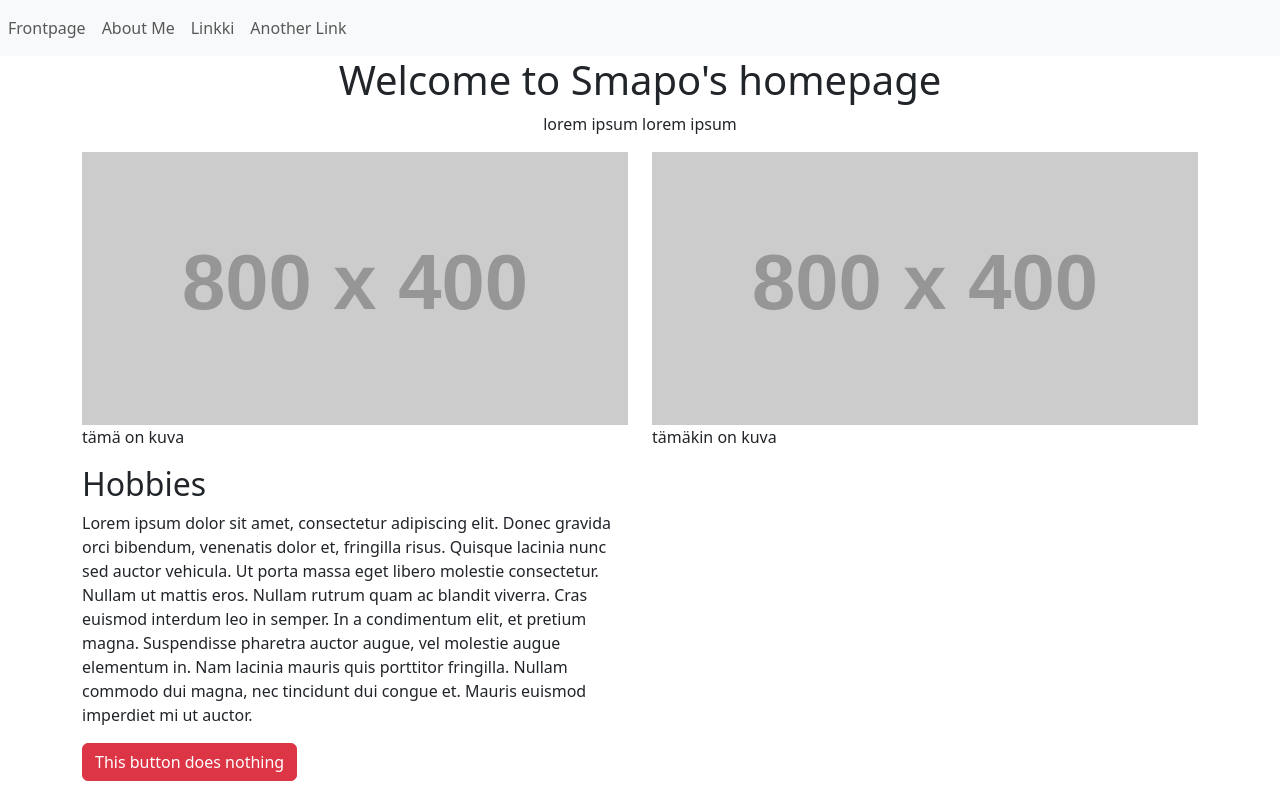
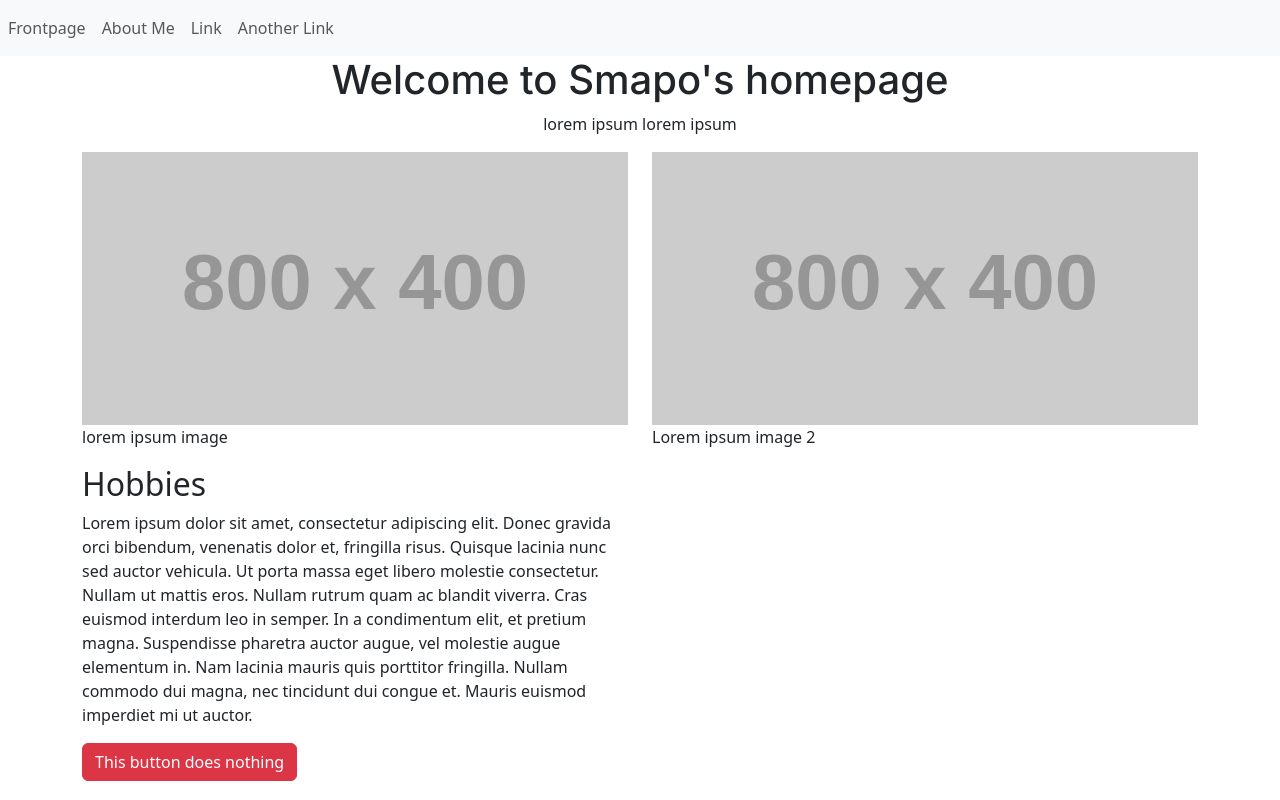
Before and after one commit to Smapo/Smapo.github.io, a plain HTML site: page index.html in a window 1280 px wide. Drawn offline with nearby package versions, Linux system fonts and the light colour scheme; placeholder pictures from the web are drawn by us.

Commit message:
Update font

```diff
--- a/index.html
+++ b/index.html
@@ -1,6 +1,9 @@
 <!DOCTYPE html>
 <html>
     <head>
+        <link rel="preconnect" href="https://fonts.googleapis.com">
+        <link rel="preconnect" href="https://fonts.gstatic.com" crossorigin>
+        <link href="https://fonts.googleapis.com/css2?family=Inter:wght@100..900&display=swap" rel="stylesheet">
         <meta charset="utf-8">
     <meta name="viewport" content="width=device-width, initial-scale=1">
 
@@ -15,6 +18,14 @@
             .glow-on-hover:hover {
                 box-shadow: 0 0 10px #000000
             }
+            h1 {
+                  font-family: "Inter", sans-serif;
+  font-optical-sizing: auto;
+  font-weight: <weight>;
+  font-style: normal;
+  font-variation-settings:
+    "slnt" 0;
+            }
         </style>
         <body>
           <!-- Navigation bar -->
@@ -28,7 +39,7 @@
                         <a class="nav-link" href="aboutme.html">About Me</a>
                     </li>
                     <li class="nav-item">
-                        <a class="nav-link" href="#">Linkki</a>
+                        <a class="nav-link" href="#">Link</a>
                     </li>
                     <li class="nav-item">
                         <a class="nav-link" href="#">Another Link</a>
@@ -53,11 +64,11 @@
             <div class="row">
                 <div class="col-6" >
                     <img src="https://via.placeholder.com/800x400" class="img-fluid" alt="image">
-                    <p>tämä on kuva</p>
+                    <p>lorem ipsum image</p>
                 </div>
                 <div class="col-6" >
                     <img src="https://via.placeholder.com/800x400" class="img-fluid" alt="image">
-                    <p>tämäkin on kuva</p>
+                    <p>Lorem ipsum image 2</p>
                 </div>
 
             </div>
```
